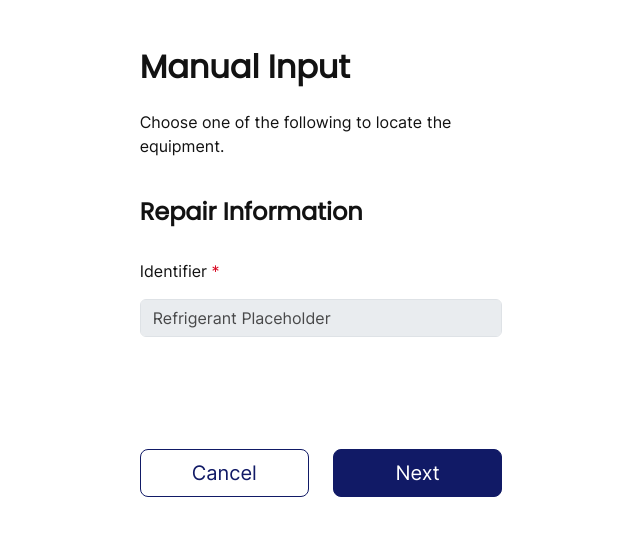
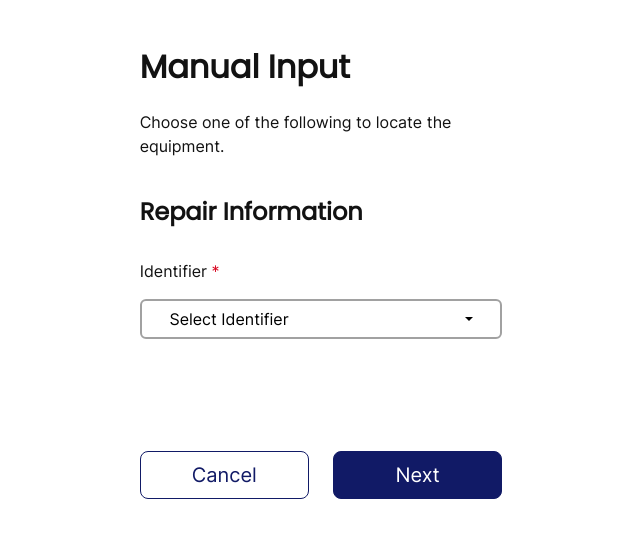
Before and after one commit to Christopher-DSA/Week2TempRefit, a Flask app: template templates/equipment/manual-input-1.html in a window 1280 px wide. Shown: the top 538 px of the page, without its empty margins (319-959 px from the left). Run offline with Flask 3, Linux system fonts and the light colour scheme; the template is opened without the code that fills it, so the values that code supplies are empty; parts of the project's set-up code (start-up, migrations or seed data) failed here and were passed over; some libraries are stand-ins or nearby versions.

Commit message:
creating the dropdown with variable text inside the dropdown button

```diff
--- a/templates/equipment/manual-input-1.html
+++ b/templates/equipment/manual-input-1.html
@@ -28,12 +28,23 @@
   <link rel="stylesheet" href="/assets/css/QR-Scanner.css?h=376092ebd9ede60f9d6ca2aea2b07df6">
   <link rel="stylesheet" href="/assets/css/styles.css?h=0e92255a3d7da6d89898f52edb855399">
 </head>
+<style>
+  .custom-dropdown-btn {
+    border: 2px solid rgb(161, 161, 161);
+    background-color: #fff;
+    color: rgb(0, 0, 0);
+  }
+
+  .button-text {
+    display: inline-block;
+    margin-right: 50%;
+  }
+</style>
 
 <body>
   <!-- Start: Navbar -->
   <section>
   </section><!-- End: Navbar -->
-  <!-- Start: Setup Tabs -->
   <section>
     <div class="row justify-content-center mt-5">
       <div class="col-sm-10 col-md-8 col-lg-6 col-xl-4">
@@ -50,10 +61,18 @@
               <h4 class="mb-3">Repair Information</h4>
               <div class="py-3">
                 <p>Identifier <span class="text-danger">*</span></p>
-                <div class="mb-5"><input class="form-control" type="text" disabled
-                    placeholder="Refrigerant Placeholder"></div>
+                <div class="btn-group w-100">
+                  <button type="button" class="btn btn-primary dropdown-toggle custom-dropdown-btn"
+                    data-toggle="dropdown" aria-haspopup="true" aria-expanded="false">
+                    <span class="button-text">Select Identifier</span>
+                  </button>
+                  <div class="dropdown-menu">
+                    <a class="dropdown-item" href="#">QR Ref Nr</a>
+                    <a class="dropdown-item" href="#">Equipment Serial Nr</a>
+                  </div>
+                </div>
               </div>
-              <div class="row d-flex pt-5 justify-content-center">
+              <div class="row d-flex mt-5 pt-5 justify-content-center">
                 <div class="d-flex flex-col align-items-center gap-4">
                   <button class="btn btn-outline-primary btn-lg w-100" type="button">Cancel</button>
                   <input class="btn btn-lg btn-primary w-100" type="submit" name="Scan Cylinder" value="Next">
@@ -65,7 +84,9 @@
       </div>
     </div>
   </section>
-  <script src="https://cdn.jsdelivr.net/npm/bootstrap@5.3.2/dist/js/bootstrap.bundle.min.js"></script>
+  <script src="https://code.jquery.com/jquery-3.2.1.slim.min.js"></script>
+  <script src="https://cdnjs.cloudflare.com/ajax/libs/popper.js/1.12.9/umd/popper.min.js"></script>
+  <script src="https://maxcdn.bootstrapcdn.com/bootstrap/4.0.0/js/bootstrap.min.js"></script>
 </body>
 
 </html>
```
